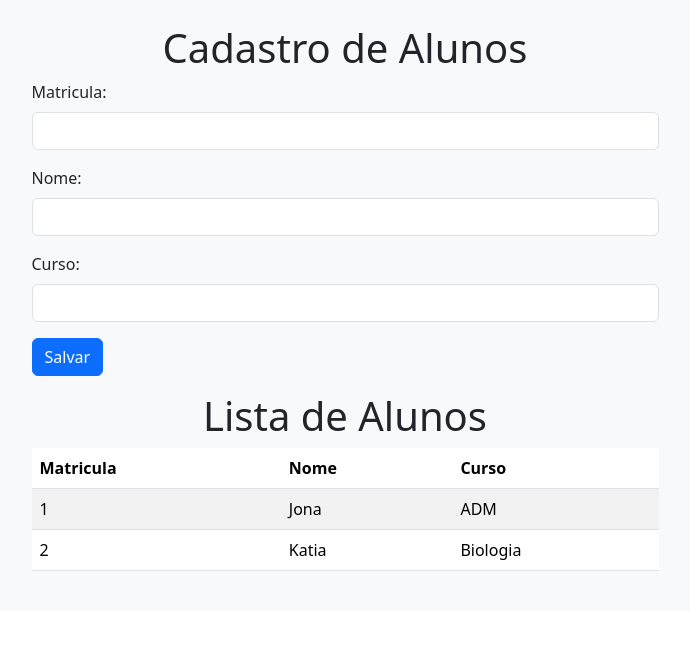
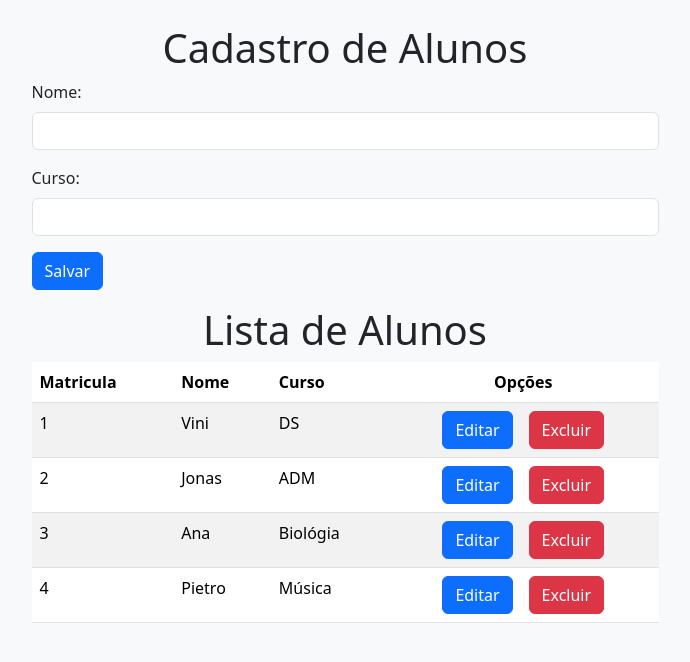
Before and after one commit to vinisvp/cad-aluno, an Angular app: page / in a window 1280 px wide. Shown: the top 662 px of the page, without its empty margins (295-985 px from the left). Built offline with nearby package versions, Linux system fonts and the light colour scheme; data requests are answered from the project's data file.

Commit message:
Renamed the alunos component to students component and Added the post, delete and update/put function in service

```diff
--- a/db.json
+++ b/db.json
@@ -2,13 +2,23 @@
   "students": [
     {
       "id": 1,
-      "name": "Jona",
+      "name": "Vini",
+      "course": "DS"
+    },
+    {
+      "id": 2,
+      "name": "Jonas",
       "course": "ADM"
     },
     {
-      "id": 2,
-      "name": "Katia",
-      "course": "Biologia"
+      "id": 3,
+      "name": "Ana",
+      "course": "Biológia"
+    },
+    {
+      "id": 4,
+      "name": "Pietro",
+      "course": "Música"
     }
   ]
 }
--- a/src/app/aluno/aluno.component.ts
+++ /dev/null
@@ -1,33 +0,0 @@
-import { Component, OnInit } from '@angular/core';
-import { Student } from '../student';
-import { FormBuilder, FormGroup } from '@angular/forms';
-import { StudentService } from '../student.service';
-
-@Component({
-  selector: 'app-aluno',
-  templateUrl: './aluno.component.html',
-  styleUrl: './aluno.component.css'
-})
-export class AlunoComponent implements OnInit {
-  students: Student[] = [];
-  studentFormGroup: FormGroup;
-
-  constructor(private formBuilder: FormBuilder,
-              private service: StudentService
-    ){
-    this.studentFormGroup = formBuilder.group({
-      id:[''],
-      name:[''],
-      course:['']
-    });
-  }
-  ngOnInit(): void {
-    this.service.getStudents().subscribe({
-      next: data => this.students = data
-    });
-  }
-
-  save(){
-    this.students.push(this.studentFormGroup.value);
-  }
-}
--- a/src/app/app.component.html
+++ b/src/app/app.component.html
@@ -1,2 +1 @@
-
-<app-aluno></app-aluno>
+<app-students></app-students>
--- a/src/app/app.module.ts
+++ b/src/app/app.module.ts
@@ -4,14 +4,14 @@ import { BrowserModule } from '@angular/platform-browser';
 import { AppRoutingModule } from './app-routing.module';
 import { AppComponent } from './app.component';
 import { NgbModule } from '@ng-bootstrap/ng-bootstrap';
-import { AlunoComponent } from './aluno/aluno.component';
 import { ReactiveFormsModule } from '@angular/forms';
 import { HttpClientModule } from '@angular/common/http';
+import { StudentsComponent } from './students/students.component';
 
 @NgModule({
   declarations: [
     AppComponent,
-    AlunoComponent
+    StudentsComponent
   ],
   imports: [
     BrowserModule,
--- a/src/app/student.service.ts
+++ b/src/app/student.service.ts
@@ -15,4 +15,16 @@ export class StudentService {
   getStudents(): Observable<Student[]>{
     return this.http.get<Student[]>(this.url);
   }
+
+  postStudent(student: Student): Observable<Student>{
+    return this.http.post<Student>(this.url, student);
+  }
+
+  deleteStudent(student: Student): Observable<void> {
+    return this.http.delete<void>(`${this.url}/${student.id}`); //http://localhost:3000/students/id
+  }
+
+  putStudent(student: Student): Observable<Student> {
+    return this.http.put<Student>(`${this.url}/${student.id}`, student);
+  }
 }
--- a/src/app/aluno/aluno.component.html
+++ b/src/app/students/students.component.html
@@ -4,20 +4,12 @@
       <h1 class="text-center">Cadastro de Alunos</h1>
       <form [formGroup]="studentFormGroup">
         <div class="mb-3">
-          <label for="matricula" class="form-label">Matricula:</label>
-          <input type="text"
-                 class="form-control"
-                 id="matricula"
-                 formControlName="id"
-                 />
-        </div>
-        <div class="mb-3">
           <label for="nome" class="form-label">Nome:</label>
           <input type="text"
                  class="form-control"
                  id="nome"
                  formControlName="name"
-                 />
+          />
         </div>
         <div class="mb-3">
           <label for="curso" class="form-label">Curso:</label>
@@ -25,7 +17,7 @@
                  class="form-control"
                  id="curso"
                  formControlName="course"
-                 />
+          />
         </div>
         <button class="btn btn-primary" (click)="save()">Salvar</button>
       </form>
@@ -36,6 +28,7 @@
             <th scope="col">Matricula</th>
             <th scope="col">Nome</th>
             <th scope="col">Curso</th>
+            <th scope="col" class="text-center">Opções</th>
           </tr>
         </thead>
         <tbody>
@@ -43,6 +36,10 @@
             <td>{{s.id}}</td>
             <td>{{s.name}}</td>
             <td>{{s.course}}</td>
+            <td class="text-center">
+              <button type="button" class="btn btn-primary me-3" (click)="update(s)">Editar</button>
+              <button type="button" class="btn btn-danger" (click)="delete(s)">Excluir</button>
+            </td>
           </tr>
         </tbody>
       </table>
--- /dev/null
+++ b/src/app/students/students.component.ts
@@ -0,0 +1,68 @@
+import { Component, OnInit } from '@angular/core';
+import { Student } from '../student';
+import { FormBuilder, FormGroup } from '@angular/forms';
+import { StudentService } from '../student.service';
+
+@Component({
+  selector: 'app-students',
+  templateUrl: './students.component.html',
+  styleUrl: './students.component.css'
+})
+export class StudentsComponent implements OnInit {
+  students: Student[] = [];
+  studentFormGroup: FormGroup;
+  isEditing: boolean = false;
+
+  constructor(private formBuilder: FormBuilder,
+              private service: StudentService
+    ){
+    this.studentFormGroup = formBuilder.group({
+      id:[''],
+      name:[''],
+      course:['']
+    });
+  }
+
+  loadStudents(){
+    this.service.getStudents().subscribe({
+      next: data => this.students = data
+    });
+  }
+
+  ngOnInit(): void {
+    this.loadStudents();
+  }
+
+  save(){
+    if(!this.isEditing)
+    {
+      this.service.postStudent(this.studentFormGroup.value).subscribe({
+        next: data => {
+          this.students.push(data);
+          this.studentFormGroup.reset();
+        }
+      })
+    }
+    else
+    {
+      this.service.putStudent(this.studentFormGroup.value).subscribe({
+        next: () => {
+          this.loadStudents();
+          this.studentFormGroup.reset();
+          this.isEditing = false;
+        }
+      })
+    }
+  }
+
+  delete(student: Student){
+    this.service.deleteStudent(student).subscribe({
+      next: () => this.loadStudents()
+    })
+  }
+
+  update(student: Student){
+    this.isEditing = true;
+    this.studentFormGroup.setValue(student);
+  }
+}
```
Also changed, not shown: src/app/students/students.component.css (added), 1 other file (tests, documents, lock files or other folders).
